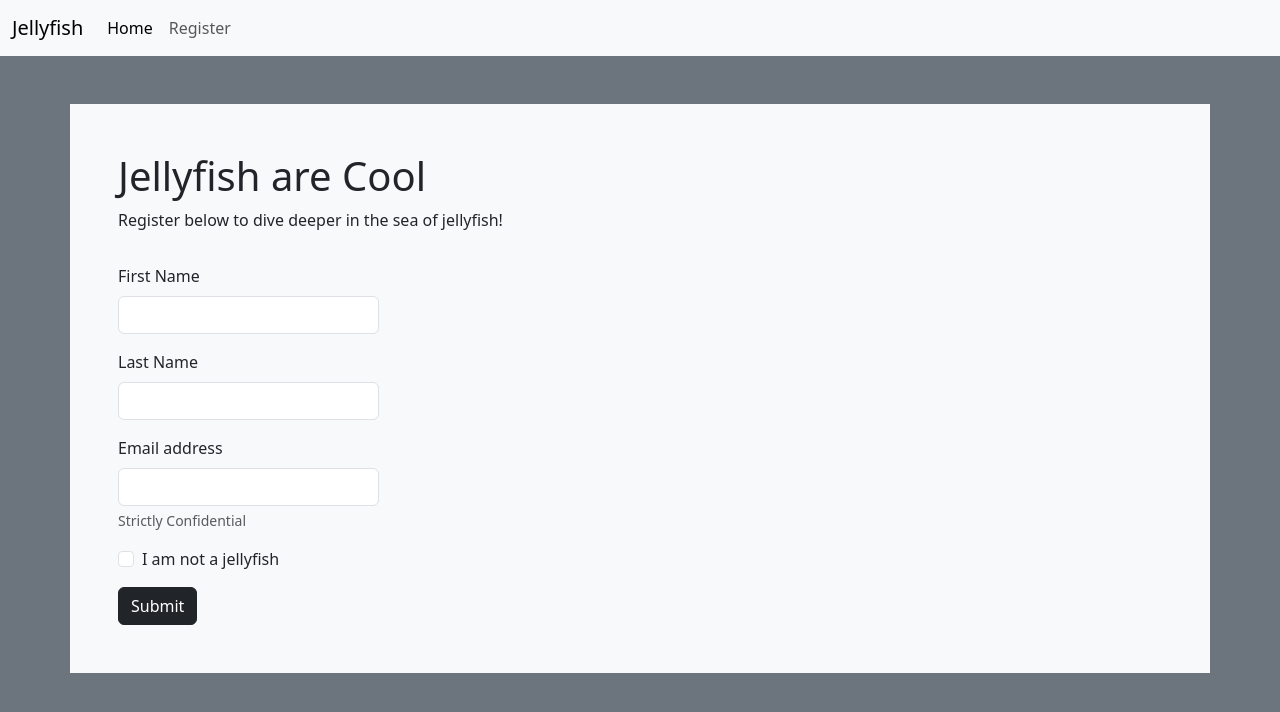
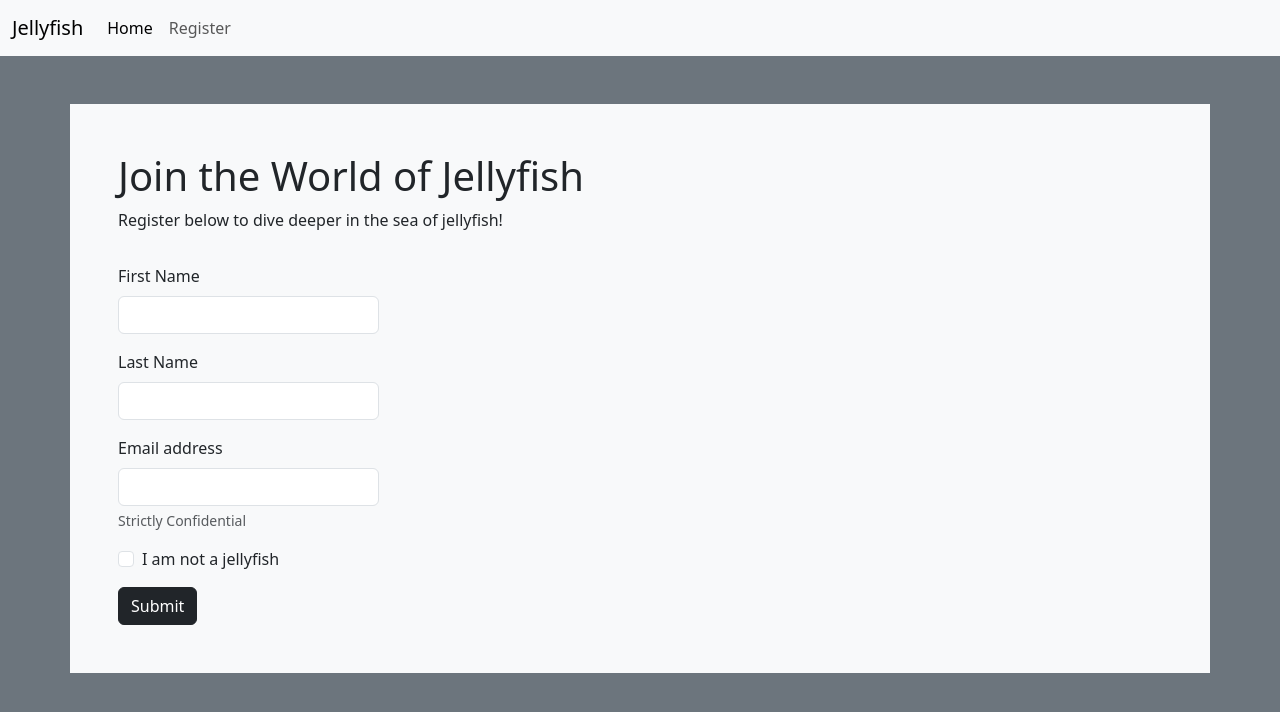
Before and after one commit to kylembouchard1/Assignment3, a website: page register.html in a window 1280 px wide. Drawn offline with nearby package versions, Linux system fonts and the light colour scheme.

Commit message:
text edit

```diff
--- a/register.html
+++ b/register.html
@@ -33,7 +33,7 @@
 <!--Header start -->
 <div class="container p-5 mt-5 bg-light">
     <div class="row">
-      <div class="col-12"><h1>Jellyfish are Cool</h1>
+      <div class="col-12"><h1>Join the World of Jellyfish</h1>
       <p>Register below to dive deeper in the sea of jellyfish!</p>
       </div>
     </div>
```
